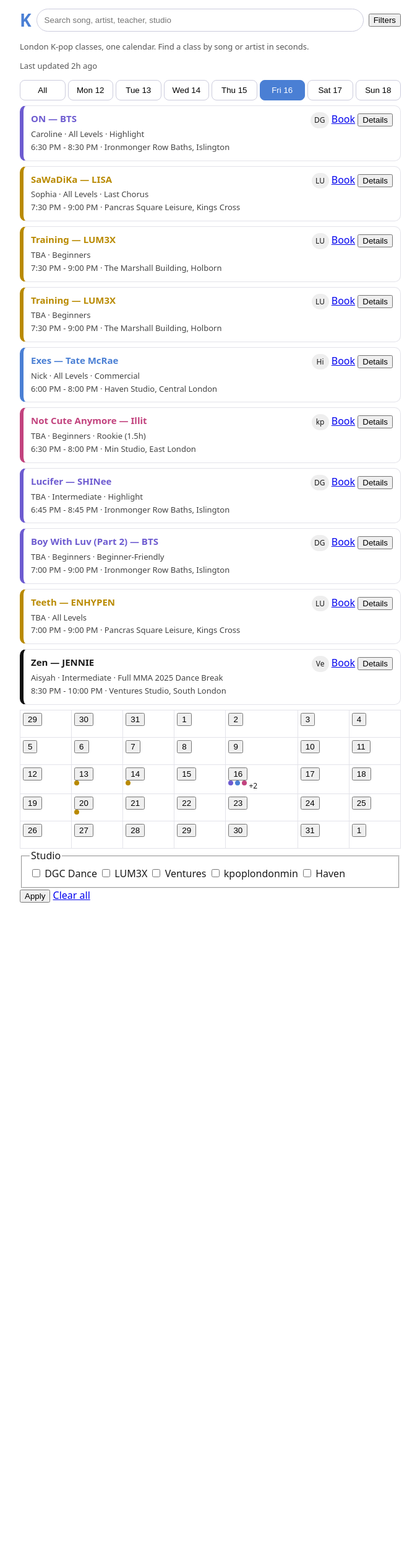
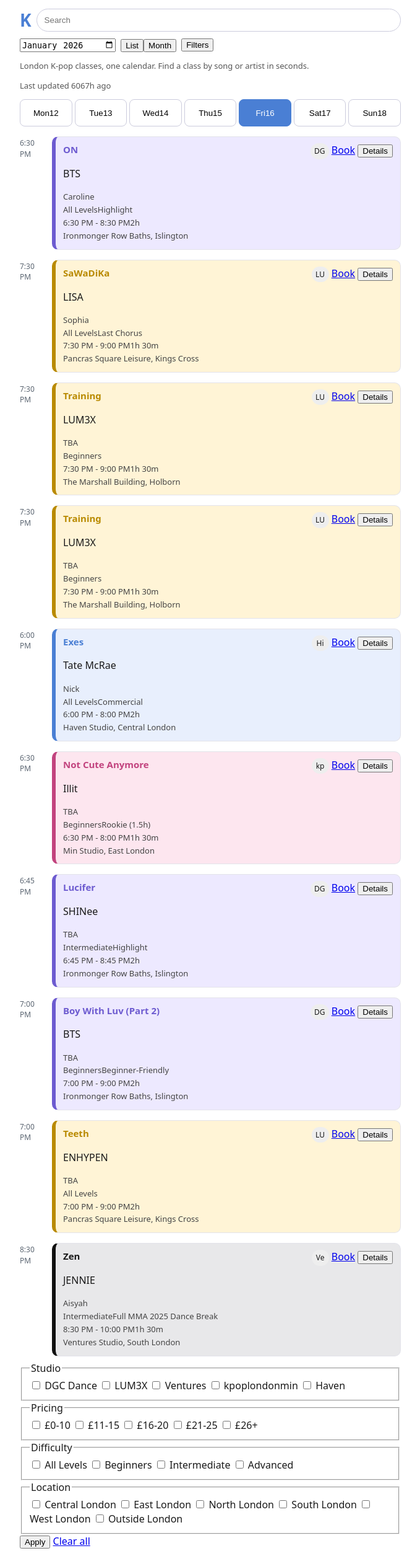
Before and after one commit to gheylam/dance-dairy, a FastAPI app: page / in a window 1280 px wide. Shown: the whole page at 62% size, without its empty margins (300-979 px from the left). Before the commit the page ends 1456 px from the top, so only its background shows below. Run offline with FastAPI, Linux system fonts and the light colour scheme.

Commit message:
feat(squirtle): timeline agenda redesign toward Klassified refs (#4)
* feat(squirtle): backend core for timeline filters and duration

* feat(squirtle): timeline agenda markup and header tokens

* feat(squirtle): month nav, filter sheet, detail staleness

* feat(squirtle): history deep-link and view toggle

* fix(squirtle): review pass — filter-preserving Today/day nav, history replaceState, detail range, computed staleness

* fix(squirtle): empty-stub 500 guard, toggle aria-hidden, root-safe js test

```diff
--- a/squirtle/api/stubs.py
+++ b/squirtle/api/stubs.py
@@ -82,5 +82,8 @@
 ]
 
 
+STUB_SCRAPED_AT = "2026-01-16T10:00:00+00:00"
+
+
 def get_classes():
-    return [dict(r) for r in CLASSES]
+    return [dict(r, scraped_at=STUB_SCRAPED_AT) for r in CLASSES]
--- a/squirtle/app.py
+++ b/squirtle/app.py
@@ -1,5 +1,7 @@
 import calendar as _cal
-from datetime import datetime
+from datetime import datetime, timedelta
+from pathlib import Path
+from typing import Optional
 from fastapi import FastAPI, Query, Request
 from fastapi.responses import HTMLResponse
 from fastapi.staticfiles import StaticFiles
@@ -8,22 +10,71 @@
 from api.stubs import get_classes
 
 LONDON = ZoneInfo("Europe/London")
+BASE = Path(__file__).parent
 
 
 def fmt(iso: str) -> str:
     return datetime.fromisoformat(iso).astimezone(LONDON).strftime("%I:%M %p").lstrip("0")
 
 
+def duration_label(mins: int) -> str:
+    h, m = divmod(mins, 60)
+    if h and m:
+        return f"{h}h {m}m"
+    return f"{h}h" if h else f"{m}m"
+
+
+def price_bucket(pence):
+    if pence is None:
+        return None
+    pounds = pence / 100
+    if pounds <= 10:
+        return "0-10"
+    if pounds <= 15:
+        return "11-15"
+    if pounds <= 20:
+        return "16-20"
+    if pounds <= 25:
+        return "21-25"
+    return "26+"
+
+
+AREA_MAP = {"Islington": "North London", "Kings Cross": "Central London",
+            "Holborn": "Central London", "Central London": "Central London",
+            "East London": "East London", "South London": "South London"}
+
+
+def area_to_location(area):
+    return AREA_MAP.get(area or "", "Outside London")
+
+
+def valid_day(day: str) -> bool:
+    return isinstance(day, str) and len(day) == 10 and day[4] == "-" and day[7] == "-"
+
+
+def stale_label(iso: str, now: Optional[str] = None) -> str:
+    start = datetime.fromisoformat(iso)
+    ref = datetime.fromisoformat(now) if now else datetime.now(start.tzinfo)
+    mins = max(0, int((ref - start).total_seconds() // 60))
+    if mins < 60:
+        return f"Last updated {mins}m ago"
+    return f"Last updated {mins // 60}h ago"
+
+
 def enrich(rows):
     out = []
     for r in rows:
         d = dict(r)
-        d["start_label"] = fmt(r["start_at"]) + " - " + fmt(r["end_at"])
+        d["start_label"] = fmt(r["start_at"])
+        d["end_label"] = fmt(r["end_at"])
+        mins = int((datetime.fromisoformat(r["end_at"]) - datetime.fromisoformat(r["start_at"])).total_seconds() // 60)
+        d["duration_min"] = mins
+        d["duration_label"] = duration_label(mins)
         out.append(d)
     return out
 
 
-def apply_filters(rows, query="", studio=None, day=""):
+def apply_filters(rows, query="", studio=None, difficulties=None, prices=None, areas=None, day=""):
     q = (query or "").lower()
     out = rows
     if q:
@@ -33,14 +84,50 @@
     studios = [s for s in studios if s]
     if studios:
         out = [r for r in out if r["studio_slug"] in studios]
-    if day:
+    diffs = [difficulties] if isinstance(difficulties, str) else (difficulties or [])
+    diffs = [d for d in diffs if d]
+    if diffs:
+        out = [r for r in out if r.get("difficulty") in diffs]
+    prs = [prices] if isinstance(prices, str) else (prices or [])
+    prs = [p for p in prs if p]
+    if prs:
+        out = [r for r in out if price_bucket(r.get("price_pence")) in prs]
+    ars = [areas] if isinstance(areas, str) else (areas or [])
+    ars = [a for a in ars if a]
+    if ars:
+        out = [r for r in out if area_to_location(r.get("area")) in ars]
+    if day and valid_day(day):
         out = [r for r in out if r["start_at"][:10] == day]
     return out
 
 
-def filter_count(query="", studio=None, day=""):
+def filter_count(query="", studio=None, difficulties=None, prices=None, areas=None, day=""):
     studios = [studio] if isinstance(studio, str) else (studio or [])
-    return (1 if query else 0) + len([s for s in studios if s]) + (1 if day else 0)
+    n = (1 if query else 0) + len([s for s in studios if s]) + (1 if valid_day(day) else 0)
+    for v in (difficulties, prices, areas):
+        vals = [v] if isinstance(v, str) else (v or [])
+        n += len([x for x in vals if x])
+    return n
+
+
+def as_list(v):
+    return [v] if isinstance(v, str) else (v or [])
+
+
+def build_week(active_day="2026-01-16"):
+    try:
+        base = datetime.fromisoformat(active_day).date()
+    except Exception:
+        base = datetime.fromisoformat("2026-01-16").date()
+        active_day = "2026-01-16"
+    monday = base - timedelta(days=base.weekday())
+    names = ["Mon", "Tue", "Wed", "Thu", "Fri", "Sat", "Sun"]
+    out = []
+    for i in range(7):
+        d = monday + timedelta(days=i)
+        iso = d.isoformat()
+        out.append({"date": iso, "dow": names[i], "day": d.day, "selected": iso == active_day})
+    return out
 
 
 def build_month(year, month):
@@ -59,34 +146,68 @@
     return weeks
 
 
+def parse_month(value):
+    try:
+        y, m = value.split("-")
+        y, m = int(y), int(m)
+        if 1 <= m <= 12:
+            return y, m
+    except Exception:
+        pass
+    return 2026, 1
+
+
 def create_app():
     app = FastAPI(title="Klassified")
-    app.mount("/static", StaticFiles(directory="static"), name="static")
-    tpl = Jinja2Templates(directory="templates")
+    app.mount("/static", StaticFiles(directory=str(BASE / "static")), name="static")
+    tpl = Jinja2Templates(directory=str(BASE / "templates"))
 
     @app.get("/api/classes")
-    def list_classes():
-        return get_classes()
+    def list_classes(query: str = "", studio: list = Query([]), difficulty: list = Query([]),
+                     price: list = Query([]), area: list = Query([]), day: str = ""):
+        return enrich(apply_filters(get_classes(), query, studio, difficulty, price, area, day))
 
     @app.get("/", response_class=HTMLResponse)
-    def home(request: Request, query: str = "", studio: list = Query([]), day: str = ""):
-        rows = enrich(apply_filters(get_classes(), query, studio, day))
+    def home(request: Request, query: str = "", studio: list = Query([]),
+             difficulty: list = Query([]), price: list = Query([]),
+             area: list = Query([]), day: str = "", month: str = "2026-01"):
+        all_rows = get_classes()
+        rows = enrich(apply_filters(all_rows, query, studio, difficulty, price, area, day))
+        y, m = parse_month(month)
+        display_day = day if valid_day(day) else "2026-01-16"
+        wk = build_week(display_day)
+        week_label = f"Week of {wk[0]['date']} to {wk[6]['date']}"
+        first = all_rows[0] if all_rows else {}
         return tpl.TemplateResponse(request, "agenda.html", {"request": request, "classes": rows,
-                                                             "month": build_month(2026, 1),
-                                                             "query": query, "studios": studio, "day": day,
-                                                             "fcount": filter_count(query, studio, day)})
+                                                             "month": build_month(y, m),
+                                                             "week": wk, "week_label": week_label,
+                                                             "stale_label": stale_label(first.get("scraped_at", "2026-01-16T10:00:00+00:00")),
+                                                             "query": query, "studios": as_list(studio),
+                                                             "difficulties": as_list(difficulty),
+                                                             "prices": as_list(price), "areas": as_list(area),
+                                                             "day": day, "active_month": f"{y:04d}-{m:02d}",
+                                                             "fcount": filter_count(query, studio, difficulty, price, area, day)})
 
     @app.get("/partials/cards", response_class=HTMLResponse)
-    def cards(request: Request, query: str = "", studio: list = Query([]), day: str = ""):
-        rows = enrich(apply_filters(get_classes(), query, studio, day))
-        return tpl.TemplateResponse(request, "partials/cards.html", {"request": request, "classes": rows, "day": day})
+    def cards(request: Request, query: str = "", studio: list = Query([]),
+              difficulty: list = Query([]), price: list = Query([]),
+              area: list = Query([]), day: str = ""):
+        rows = enrich(apply_filters(get_classes(), query, studio, difficulty, price, area, day))
+        return tpl.TemplateResponse(request, "partials/cards.html", {"request": request, "classes": rows,
+                                                                     "day": day, "query": query,
+                                                                     "studios": as_list(studio),
+                                                                     "difficulties": as_list(difficulty),
+                                                                     "prices": as_list(price),
+                                                                     "areas": as_list(area)})
 
     @app.get("/partials/detail/{cid}", response_class=HTMLResponse)
     def detail(request: Request, cid: str):
         rows = [r for r in enrich(get_classes()) if r["id"] == cid]
         if not rows:
             return HTMLResponse("Not found", status_code=404)
-        return tpl.TemplateResponse(request, "partials/detail.html", {"request": request, "c": rows[0]})
+        c = rows[0]
+        return tpl.TemplateResponse(request, "partials/detail.html", {"request": request, "c": c,
+            "stale_label": stale_label(c.get("scraped_at", "2026-01-16T10:00:00+00:00"))})
 
     return app
 
--- a/squirtle/static/app.js
+++ b/squirtle/static/app.js
@@ -19,22 +19,44 @@
   }
 }
 
+function currentFilterParams() {
+  const p = new URLSearchParams();
+  document.querySelectorAll('#filters input[type="checkbox"]:checked').forEach((c) => {
+    p.append(c.name, c.value);
+  });
+  document.querySelectorAll(".week button[aria-current]").forEach((b) => {
+    if (b.dataset.day) p.append("day", b.dataset.day);
+  });
+  return p;
+}
+
 async function openDetail(id, opener) {
-  const r = await fetch("/partials/detail/" + id);
+  const r = await fetch("/partials/detail/" + encodeURIComponent(id));
   if (!r.ok) return;
   lastOpener = opener || null;
   detailBody.innerHTML = await r.text();
   dialog.showModal();
+  history.pushState({ cid: id }, "", "#class=" + encodeURIComponent(id));
 }
 
 dialog?.addEventListener("close", () => {
   if (lastOpener && document.contains(lastOpener)) lastOpener.focus();
   lastOpener = null;
+  if (location.hash.startsWith("#class=")) history.replaceState({}, "", location.pathname + location.search);
+});
+
+window.addEventListener("popstate", () => {
+  if (dialog.open) dialog.close();
 });
 
 q?.addEventListener("input", () => {
   clearTimeout(t);
-  t = setTimeout(() => loadCards("/partials/cards?query=" + encodeURIComponent(q.value)), 300);
+  t = setTimeout(() => {
+    const p = currentFilterParams();
+    p.delete("query");
+    if (q.value) p.set("query", q.value);
+    loadCards("/partials/cards?" + p.toString());
+  }, 300);
 });
 
 results?.addEventListener("click", async (e) => {
@@ -61,12 +83,32 @@
   document.querySelectorAll(".week button").forEach((b) => b.removeAttribute("aria-current"));
   const weekBtn = document.querySelector('.week button[data-day="' + btn.dataset.day + '"]');
   if (weekBtn) weekBtn.setAttribute("aria-current", "true");
-  const url = btn.dataset.day ? "/partials/cards?day=" + btn.dataset.day : "/partials/cards";
-  await loadCards(url);
+  const p = currentFilterParams();
+  p.delete("day");
+  if (btn.dataset.day) p.set("day", btn.dataset.day);
+  await loadCards("/partials/cards?" + p.toString());
 }
 
 document.querySelector(".week")?.addEventListener("click", dayClick);
 document.querySelector(".month")?.addEventListener("click", dayClick);
-document.getElementById("filtersBtn")?.addEventListener("click", () => {
-  document.getElementById("filtersSection")?.toggleAttribute("hidden");
+document.getElementById("filtersBtn")?.addEventListener("click", (e) => {
+  const sec = document.getElementById("filtersSection");
+  sec?.toggleAttribute("hidden");
+  e.currentTarget.setAttribute("aria-expanded", String(!sec?.hasAttribute("hidden")));
 });
+document.getElementById("viewToggle")?.addEventListener("click", (e) => {
+  const btn = e.target.closest("button[data-view]");
+  if (!btn) return;
+  document.body.dataset.view = btn.dataset.view;
+  document.querySelectorAll("#viewToggle button").forEach((b) => {
+    b.setAttribute("aria-pressed", String(b === btn));
+  });
+  const showingMonth = btn.dataset.view === "month";
+  document.getElementById("results")?.setAttribute("aria-hidden", String(showingMonth));
+  document.querySelector(".month-wrap")?.setAttribute("aria-hidden", String(!showingMonth));
+});
+
+if (location.hash.startsWith("#class=")) {
+  const deepId = location.hash.slice("#class=".length + 1);
+  if (/^[A-Za-z0-9-]+$/.test(deepId)) openDetail(deepId, null);
+}
--- a/squirtle/static/style.css
+++ b/squirtle/static/style.css
@@ -26,3 +26,15 @@
 .week { display: flex; gap: 4px; overflow-x: auto; margin: 8px 0; }
 .week button { flex: 1; min-width: 52px; padding: 8px 4px; border-radius: 8px; border: 1px solid #ccd; background: #fff; }
 .week button[aria-current] { background: #4a7fd4; color: #fff; border-color: #4a7fd4; }
+.subhead { display: flex; gap: 8px; align-items: center; margin: 8px 0; flex-wrap: wrap; }
+.tl { display: flex; flex-direction: column; }
+.trow { display: grid; grid-template-columns: 44px 1fr; gap: 8px; }
+.gutter { font-size: 12px; color: #5C6672; padding-top: 10px; }
+.card.tint-dgcdance { background: #EDE9FF; } .card.tint-lum3x { background: #FFF4D6; }
+.card.tint-haven { background: #E8EFFD; } .card.tint-kpoplondonmin { background: #FDE6EF; }
+.card.tint-ventures { background: #E8E8EA; }
+.week button { min-height: 44px; }
+body[data-view="month"] #results { display: none; }
+body[data-view="list"] .month-wrap { display: none; }
+@media (prefers-reduced-motion: reduce) { * { transition: none; } }
+:focus-visible { outline: 2px solid #2F7ED1; }
--- a/squirtle/templates/base.html
+++ b/squirtle/templates/base.html
@@ -7,26 +7,21 @@
 <meta name="description" content="One searchable calendar for London K-pop dance classes.">
 <link rel="stylesheet" href="/static/style.css">
 </head>
-<body>
+<body data-view="list">
 <header class="top">
-  <a class="logo" href="/">K</a>
-  <input id="q" name="query" type="search" placeholder="Search song, artist, teacher, studio" aria-label="Search classes" autocomplete="off">
-  <button id="filtersBtn" type="button">Filters <span id="fcount">{% if fcount %}({{ fcount }}){% endif %}</span></button>
+  <a class="logo" href="/" aria-label="Klassified home">K</a>
+  <input id="q" name="query" type="search" value="{{ query }}" placeholder="Search" aria-label="Search classes" autocomplete="off">
 </header>
+<div class="subhead">
+  <form method="get" action="/"><input type="month" name="month" value="{{ active_month }}" aria-label="Pick month"></form>
+  <div id="viewToggle" role="group" aria-label="View"><button type="button" data-view="list" aria-pressed="true">List</button><button type="button" data-view="month" aria-pressed="false">Month</button></div>
+  <button id="filtersBtn" type="button" aria-expanded="false" aria-controls="filtersSection">Filters{% if fcount %} ({{ fcount }}){% endif %}</button>
+</div>
 <p class="landing">London K-pop classes, one calendar. Find a class by song or artist in seconds.</p>
-<p class="stale">Last updated 2h ago</p>
-<nav class="week" aria-label="Week of January 12 to 18, 2026">
-  <button type="button" data-day="">All</button>
-  <button type="button" data-day="2026-01-12">Mon 12</button>
-  <button type="button" data-day="2026-01-13">Tue 13</button>
-  <button type="button" data-day="2026-01-14">Wed 14</button>
-  <button type="button" data-day="2026-01-15">Thu 15</button>
-  <button type="button" data-day="2026-01-16" aria-current="true">Fri 16</button>
-  <button type="button" data-day="2026-01-17">Sat 17</button>
-  <button type="button" data-day="2026-01-18">Sun 18</button>
-</nav>
+<p class="stale">{{ stale_label }}</p>
+<nav class="week" aria-label="{{ week_label }}">{% for d in week %}<button type="button" data-day="{{ d.date }}"{% if d.selected %} aria-current="true"{% endif %}><span>{{ d.dow }}</span><span>{{ d.day }}</span></button>{% endfor %}</nav>
 <main id="results">{% include "partials/cards.html" %}</main>
-<section aria-label="Month view">{% include "partials/month.html" %}</section>
+<div class="month-wrap"><section aria-label="Month view">{% include "partials/month.html" %}</section></div>
 <section aria-label="Filters" id="filtersSection">{% include "partials/filters.html" %}</section>
 <dialog id="detail"><div id="detailBody"></div><form method="dialog"><button>Close</button></form></dialog>
 <script src="/static/app.js"></script>
--- a/squirtle/templates/partials/cards.html
+++ b/squirtle/templates/partials/cards.html
@@ -1,10 +1,16 @@
 {% if classes %}
+<div class="tl">
 {% for c in classes %}
-<article class="card studio-{{ c.studio_slug }}" data-id="{{ c.id }}">
+<div class="trow">
+  <div class="gutter"><time datetime="{{ c.start_at }}">{{ c.start_label }}</time></div>
+  <article class="card studio-{{ c.studio_slug }} tint-{{ c.studio_slug }}" data-id="{{ c.id }}">
     <div class="card-main">
-    <h2>{{ c.song or "Training" }} — {{ c.artist or c.studio_raw }}</h2>
-    <p class="meta">{{ c.teacher or "TBA" }} · {{ c.difficulty }}{% if c.song_section %} · {{ c.song_section }}{% endif %}</p>
-    <p class="meta"><time datetime="{{ c.start_at }}">{{ c.start_label }}</time> · {{ c.venue }}, {{ c.area }}</p>
+      <h2>{{ c.song or "Training" }}</h2>
+      <p class="sub">{{ c.artist or c.studio_raw }}</p>
+      <p class="meta">{{ c.teacher or "TBA" }}</p>
+      <p class="meta"><span class="level">{{ c.difficulty }}</span>{% if c.song_section %}<span>{{ c.song_section }}</span>{% endif %}</p>
+      <p class="meta"><time datetime="{{ c.start_at }}">{{ c.start_label }} - {{ c.end_label }}</time><span>{{ c.duration_label }}</span></p>
+      <p class="meta">{{ c.venue }}, {{ c.area }}</p>
     </div>
     <div class="card-side">
       <span class="mark" aria-hidden="true">{{ c.studio_raw[:2] }}</span>
@@ -12,8 +18,10 @@
       <button type="button" data-open="{{ c.id }}">Details</button>
     </div>
   </article>
+</div>
 {% endfor %}
+</div>
 {% else %}
-{% if day %}<p>No classes today. <a href="/">Today</a> <button type="button" id="clearFilters">Clear filters</button></p>
+{% if day %}<p>No classes today. <a id="todayLink" href="/?query={{ query|urlencode }}{% for s in studios %}&studio={{ s }}{% endfor %}{% for d in difficulties %}&difficulty={{ d }}{% endfor %}{% for p in prices %}&price={{ p }}{% endfor %}{% for a in areas %}&area={{ a }}{% endfor %}">Today</a> <button type="button" id="clearFilters">Clear filters</button></p>
 {% else %}<p>No classes found. <button type="button" id="clearFilters">Clear filters</button></p>{% endif %}
 {% endif %}
--- a/squirtle/templates/partials/filters.html
+++ b/squirtle/templates/partials/filters.html
@@ -6,6 +6,27 @@
     <label><input type="checkbox" name="studio" value="kpoplondonmin"{% if "kpoplondonmin" in studios %} checked{% endif %}> kpoplondonmin</label>
     <label><input type="checkbox" name="studio" value="haven"{% if "haven" in studios %} checked{% endif %}> Haven</label>
   </fieldset>
+  <fieldset><legend>Pricing</legend>
+    <label><input type="checkbox" name="price" value="0-10"{% if "0-10" in prices %} checked{% endif %}> £0-10</label>
+    <label><input type="checkbox" name="price" value="11-15"{% if "11-15" in prices %} checked{% endif %}> £11-15</label>
+    <label><input type="checkbox" name="price" value="16-20"{% if "16-20" in prices %} checked{% endif %}> £16-20</label>
+    <label><input type="checkbox" name="price" value="21-25"{% if "21-25" in prices %} checked{% endif %}> £21-25</label>
+    <label><input type="checkbox" name="price" value="26+"{% if "26+" in prices %} checked{% endif %}> £26+</label>
+  </fieldset>
+  <fieldset><legend>Difficulty</legend>
+    <label><input type="checkbox" name="difficulty" value="All Levels"{% if "All Levels" in difficulties %} checked{% endif %}> All Levels</label>
+    <label><input type="checkbox" name="difficulty" value="Beginners"{% if "Beginners" in difficulties %} checked{% endif %}> Beginners</label>
+    <label><input type="checkbox" name="difficulty" value="Intermediate"{% if "Intermediate" in difficulties %} checked{% endif %}> Intermediate</label>
+    <label><input type="checkbox" name="difficulty" value="Advanced"{% if "Advanced" in difficulties %} checked{% endif %}> Advanced</label>
+  </fieldset>
+  <fieldset><legend>Location</legend>
+    <label><input type="checkbox" name="area" value="Central London"{% if "Central London" in areas %} checked{% endif %}> Central London</label>
+    <label><input type="checkbox" name="area" value="East London"{% if "East London" in areas %} checked{% endif %}> East London</label>
+    <label><input type="checkbox" name="area" value="North London"{% if "North London" in areas %} checked{% endif %}> North London</label>
+    <label><input type="checkbox" name="area" value="South London"{% if "South London" in areas %} checked{% endif %}> South London</label>
+    <label><input type="checkbox" name="area" value="West London"{% if "West London" in areas %} checked{% endif %}> West London</label>
+    <label><input type="checkbox" name="area" value="Outside London"{% if "Outside London" in areas %} checked{% endif %}> Outside London</label>
+  </fieldset>
   <button type="submit">Apply</button>
   <a href="/">Clear all</a>
 </form>
--- a/squirtle/templates/partials/month.html
+++ b/squirtle/templates/partials/month.html
@@ -1,4 +1,5 @@
-<table class="month" aria-label="January 2026 calendar">
+<div class="month-nav"><span>{{ active_month }}</span><a href="/?month=2026-01">Today</a></div>
+<table class="month" aria-label="{{ active_month }} calendar">
 {% for week in month %}
 <tr>{% for d in week %}
 <td class="{% if not d.in_month %}out{% endif %}" data-date="{{ d.date }}">
```
Also changed, not shown: squirtle/templates/partials/detail.html (+10 -4 lines), squirtle/tests/test_review_fixes.py (added, +49 -0 lines), squirtle/tests/test_timeline_backend.py (added, +51 -0 lines), squirtle/tests/test_timeline_js.py (added, +8 -0 lines), squirtle/tests/test_timeline_markup.py (added, +34 -0 lines). Lines whose indentation alone changed are shown as unchanged.
